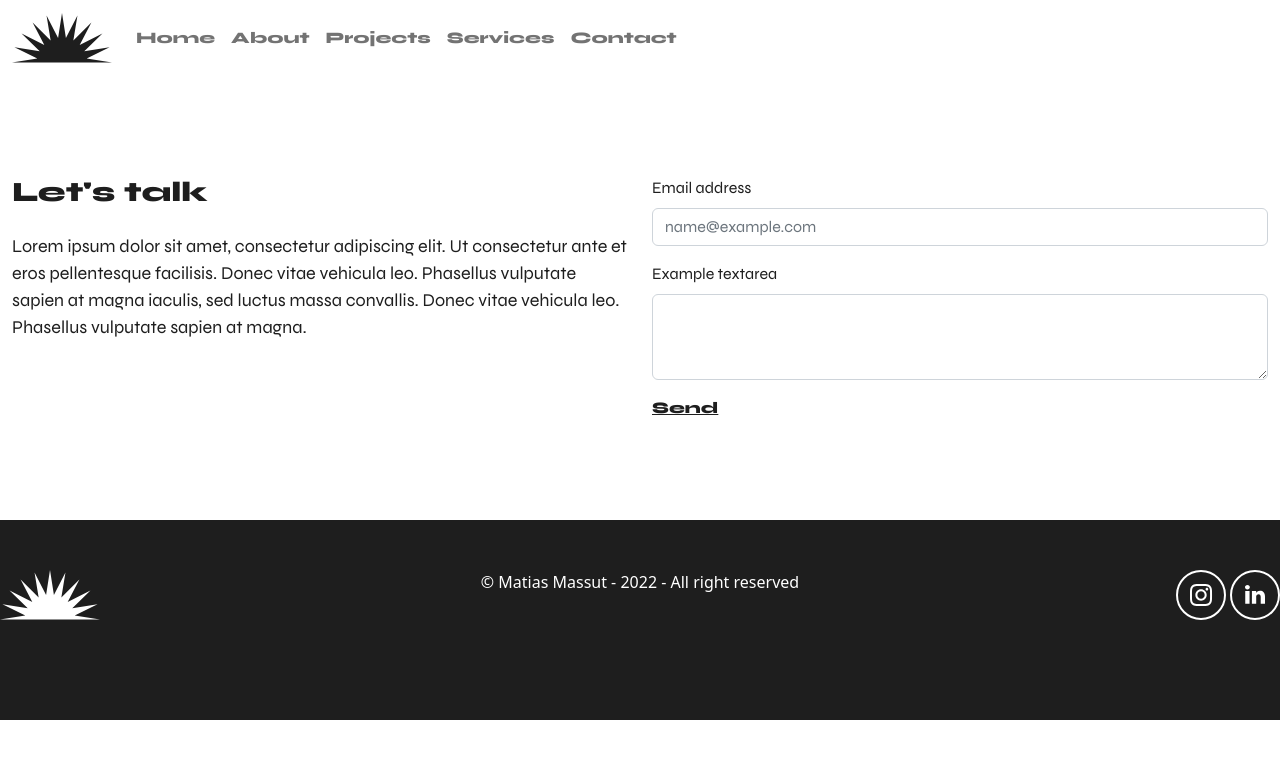
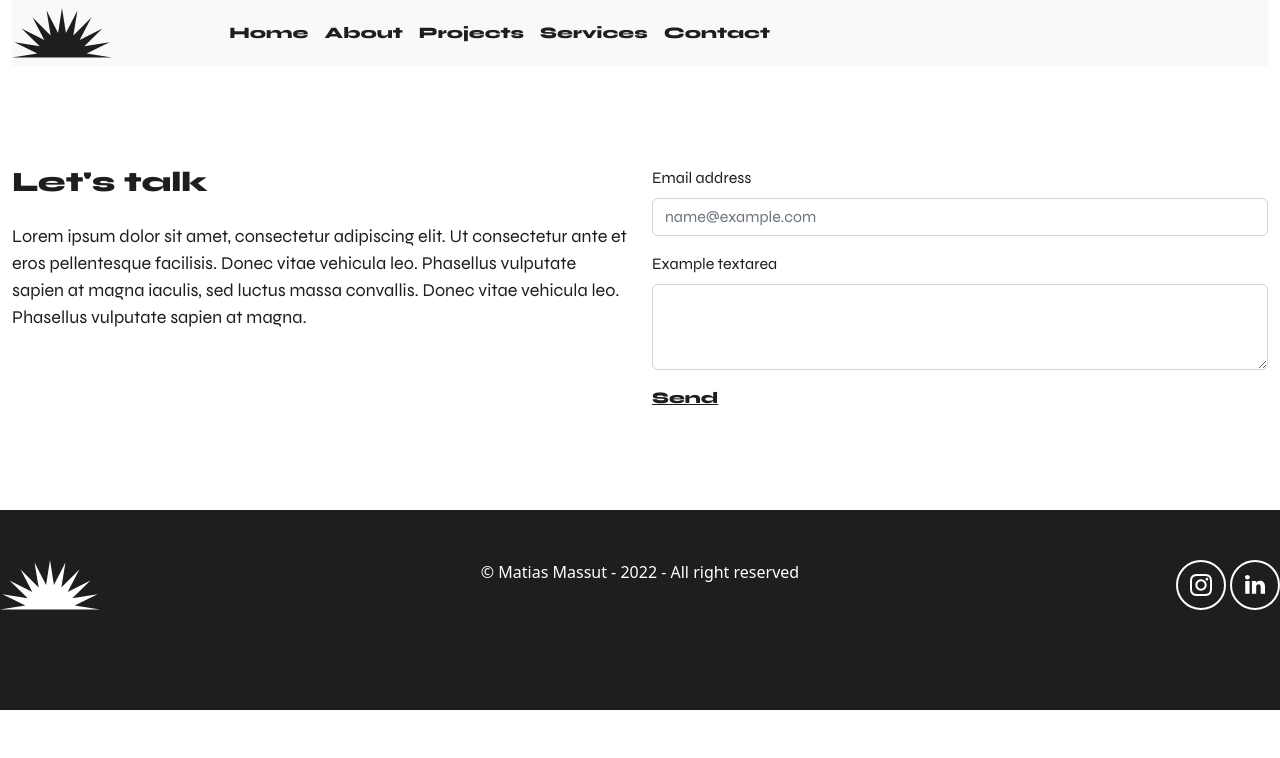
Before and after one commit to matiasmassut/Clase_13, a website: page contact.html in a window 1280 px wide. Drawn offline with nearby package versions, Linux system fonts and the light colour scheme.

Commit message:
Arreglo header

```diff
--- a/contact.html
+++ b/contact.html
@@ -14,7 +14,7 @@
 </head>
 <body>
 	<div class="container-fluid">
-		<header class="row">
+		<!-- <header class="row ">
 			<nav class="navbar navbar-expand-lg ">
 				<div class="container-fluid">
 				  <a class="navbar-brand" href="index.html"> <img src="assets/img/logo.svg" alt="Logo"></a>
@@ -40,8 +40,39 @@
 					  </li>
 					</ul>
 				  </div>
+
 				</div>
 			  </nav>
+		</header> -->
+
+		<header>
+			<nav class="navbar navbar-expand-lg bg-light">
+				<div class="col-12 col-lg-2">
+					<a class="navbar-brand" href="#"> <img src="assets/img/logo.svg" alt="Logo"></a>
+				</div>
+				<button class="navbar-toggler" type="button" data-bs-toggle="collapse" data-bs-target="#navbarNav" aria-controls="navbarNav" aria-expanded="false" aria-label="Toggle navigation">
+					<span class="navbar-toggler-icon"></span>
+				  </button>
+				<div class="col-12 col-lg-10 collapse navbar-collapse" id="navbarNav">
+					<ul class="navbar-nav">
+						<li class="nav-item">
+						  <a class="nav-link" href="#">Home</a>
+						</li>
+						<li class="nav-item">
+						  <a class="nav-link" href="#">About</a>
+						</li>
+						<li class="nav-item">
+						  <a class="nav-link" href="#">Projects</a>
+						</li>
+						<li class="nav-item">
+						  <a class="nav-link" href="#">Services</a>
+						</li>
+						<li class="nav-item">
+						  <a class="nav-link" href="#">Contact</a>
+						</li>
+					  </ul>
+				</div>
+			</nav>
 		</header>
 		<main>
 			<div class="welcome-contact row">
--- a/scss/style.scss
+++ b/scss/style.scss
@@ -1,5 +1,18 @@
+* {
+    margin: 0;
+    padding: 0;
+}
+
 header {
     background: #ffffff;
+
+    nav {
+        display: flex;
+    }
+
+    ul {
+        list-style: none;
+    }
 
     li {
         font-family: 'Syne', sans-serif;
@@ -7,6 +20,11 @@ header {
         font-weight: 800;
         color: #1E1E1E;
     }
+
+    .nav-link {
+        color: #1E1E1E;
+    }
+
 }
 
 main {
@@ -60,3 +78,11 @@ footer {
         color: #ffffff;
     }
 }
+/* Desktop-Device */
+
+@media (min-width: 900px) and (max-width: 1920px) {
+
+    ul {
+        justify-content: end;
+    }
+}
```
Also changed, not shown: css/estilo.css.
